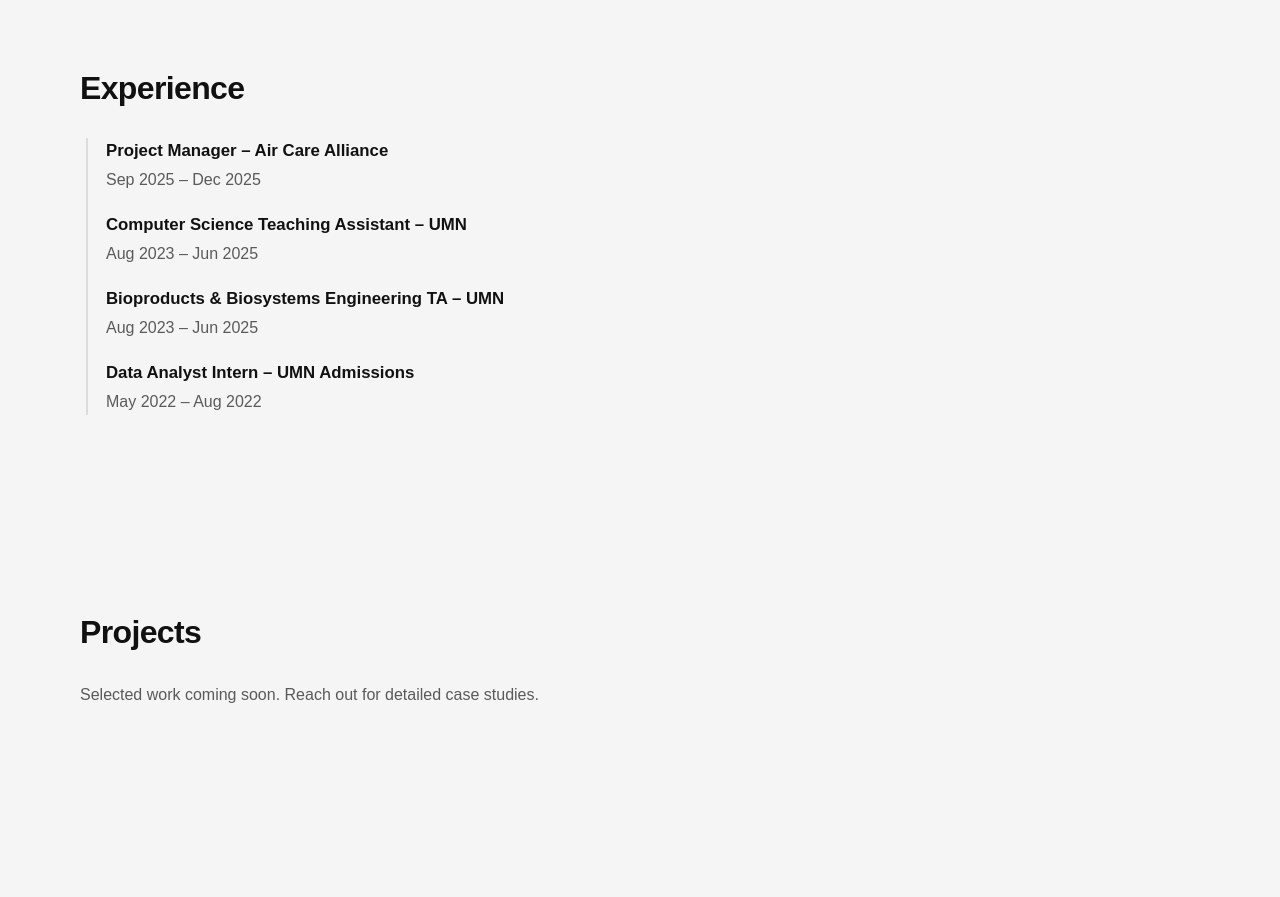
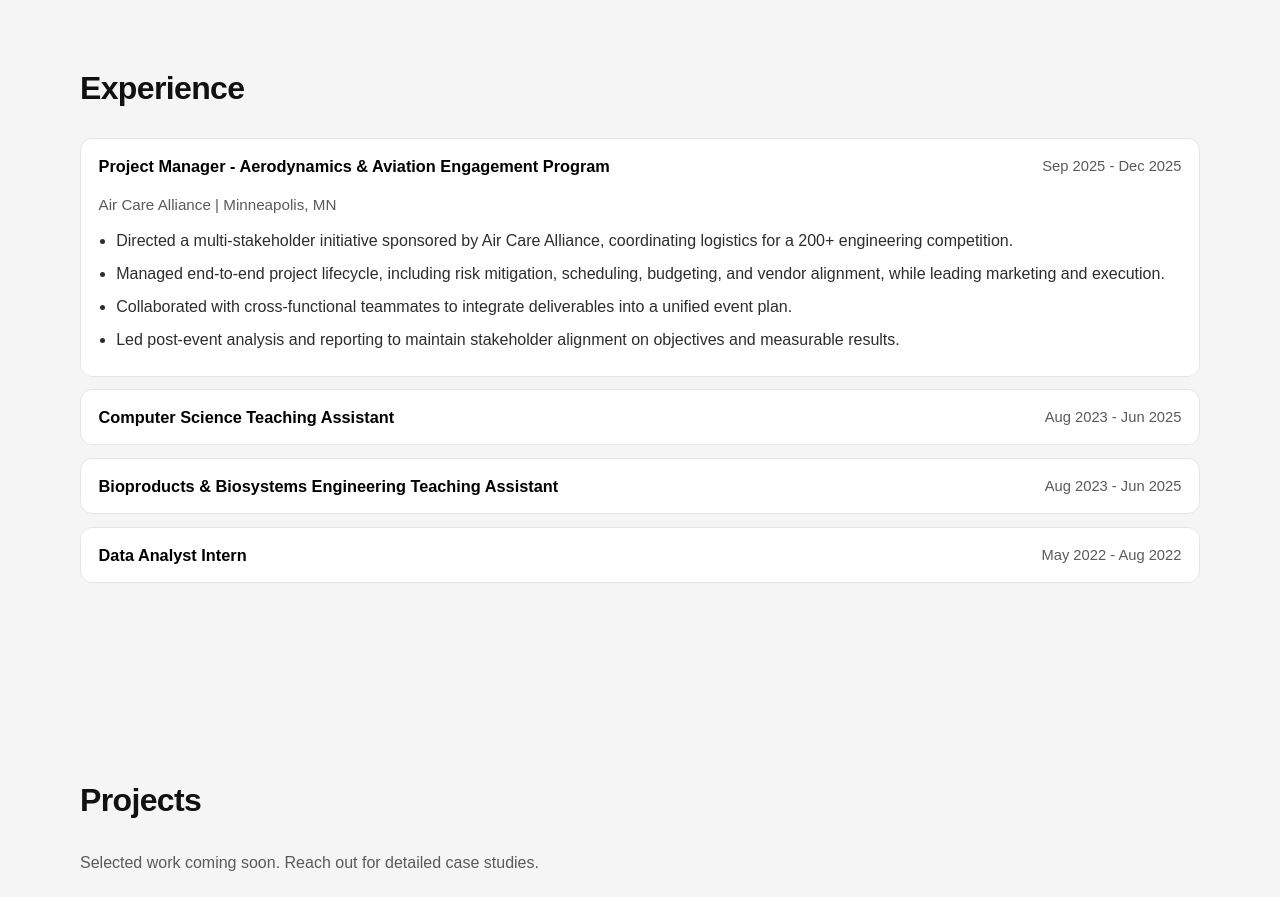
Before and after one commit to rohankumar009/rohank.dev, a plain HTML site: page index.html in a window 1280 px wide. Shown: the part 1560-2457 px from the top of the page. Drawn offline with Linux system fonts and the light colour scheme.

Commit message:
update site

```diff
--- a/index.html
+++ b/index.html
@@ -111,22 +111,65 @@
       <section class="experience section" id="experience">
         <div class="container">
           <h3 class="section-title">Experience</h3>
-          <div class="timeline">
-            <article class="timeline-item">
-              <h4>Project Manager – Air Care Alliance</h4>
-              <p class="date">Sep 2025 – Dec 2025</p>
+          <div class="experience-accordion">
+            <article class="exp-item open">
+              <button class="exp-toggle" aria-expanded="true" aria-controls="exp-panel-1" id="exp-toggle-1">
+                <span class="exp-title">Project Manager - Aerodynamics &amp; Aviation Engagement Program</span>
+                <span class="exp-date">Sep 2025 - Dec 2025</span>
+              </button>
+              <div class="exp-panel" id="exp-panel-1" role="region" aria-labelledby="exp-toggle-1">
+                <p class="exp-meta">Air Care Alliance | Minneapolis, MN</p>
+                <ul>
+                  <li>Directed a multi-stakeholder initiative sponsored by Air Care Alliance, coordinating logistics for a 200+ engineering competition.</li>
+                  <li>Managed end-to-end project lifecycle, including risk mitigation, scheduling, budgeting, and vendor alignment, while leading marketing and execution.</li>
+                  <li>Collaborated with cross-functional teammates to integrate deliverables into a unified event plan.</li>
+                  <li>Led post-event analysis and reporting to maintain stakeholder alignment on objectives and measurable results.</li>
+                </ul>
+              </div>
             </article>
-            <article class="timeline-item">
-              <h4>Computer Science Teaching Assistant – UMN</h4>
-              <p class="date">Aug 2023 – Jun 2025</p>
+
+            <article class="exp-item">
+              <button class="exp-toggle" aria-expanded="false" aria-controls="exp-panel-2" id="exp-toggle-2">
+                <span class="exp-title">Computer Science Teaching Assistant</span>
+                <span class="exp-date">Aug 2023 - Jun 2025</span>
+              </button>
+              <div class="exp-panel" id="exp-panel-2" role="region" aria-labelledby="exp-toggle-2">
+                <p class="exp-meta">University of Minnesota - Twin Cities | Department of Computer Science &amp; Engineering | Minneapolis, MN</p>
+                <ul>
+                  <li>Led weekly lab sessions for 200+ students in Java across Software Design/Testing, Data Structures, and Data Processing.</li>
+                  <li>Built automated grading tools and refined rubrics, reducing repetitive regrade requests and streamlining grading projects.</li>
+                  <li>Troubleshot issues in office hours, contributed to code reviews, and conducted review sessions.</li>
+                </ul>
+              </div>
             </article>
-            <article class="timeline-item">
-              <h4>Bioproducts &amp; Biosystems Engineering TA – UMN</h4>
-              <p class="date">Aug 2023 – Jun 2025</p>
+
+            <article class="exp-item">
+              <button class="exp-toggle" aria-expanded="false" aria-controls="exp-panel-3" id="exp-toggle-3">
+                <span class="exp-title">Bioproducts &amp; Biosystems Engineering Teaching Assistant</span>
+                <span class="exp-date">Aug 2023 - Jun 2025</span>
+              </button>
+              <div class="exp-panel" id="exp-panel-3" role="region" aria-labelledby="exp-toggle-3">
+                <p class="exp-meta">University of Minnesota - Twin Cities | College of Science &amp; Engineering | Minneapolis, MN</p>
+                <ul>
+                  <li>Co-authored assignments and solutions to clarify expectations, reduce student confusion, and speed turnaround.</li>
+                  <li>Delivered weekly written feedback to 250+ students on topics in Bioproducts and Biosystems Engineering.</li>
+                </ul>
+              </div>
             </article>
-            <article class="timeline-item">
-              <h4>Data Analyst Intern – UMN Admissions</h4>
-              <p class="date">May 2022 – Aug 2022</p>
+
+            <article class="exp-item">
+              <button class="exp-toggle" aria-expanded="false" aria-controls="exp-panel-4" id="exp-toggle-4">
+                <span class="exp-title">Data Analyst Intern</span>
+                <span class="exp-date">May 2022 - Aug 2022</span>
+              </button>
+              <div class="exp-panel" id="exp-panel-4" role="region" aria-labelledby="exp-toggle-4">
+                <p class="exp-meta">University of Minnesota - Twin Cities | Undergraduate Office of Admissions | Minneapolis, MN</p>
+                <ul>
+                  <li>Utilized Pandas and NumPy to standardize a backlog of 200,000+ student records, improving admissions data accuracy by 90%.</li>
+                  <li>Built Power BI dashboards to analyze applicant demographics across admissions, funnel metrics, and year-to-year variance.</li>
+                  <li>Partnered with cross-functional teams in Agile sprints and presented weekly insights to stakeholders while working in Scrum teams.</li>
+                </ul>
+              </div>
             </article>
           </div>
         </div>
--- a/script.js
+++ b/script.js
@@ -1,7 +1,8 @@
 const menuToggle = document.getElementById('menu-toggle');
 const mobileMenu = document.getElementById('mobile-menu');
-const mobileLinks = mobileMenu.querySelectorAll('a');
+const mobileLinks = mobileMenu ? mobileMenu.querySelectorAll('a') : [];
 const yearEl = document.getElementById('year');
+const expItems = document.querySelectorAll('.exp-item');
 
 if (yearEl) {
   yearEl.textContent = new Date().getFullYear();
@@ -34,3 +35,23 @@ allLinks.forEach((link) => {
     target.scrollIntoView({ behavior: 'smooth', block: 'start' });
   });
 });
+
+expItems.forEach((item) => {
+  const toggle = item.querySelector('.exp-toggle');
+  if (!toggle) return;
+
+  toggle.addEventListener('click', () => {
+    const isOpen = item.classList.contains('open');
+
+    expItems.forEach((currentItem) => {
+      const currentToggle = currentItem.querySelector('.exp-toggle');
+      currentItem.classList.remove('open');
+      if (currentToggle) currentToggle.setAttribute('aria-expanded', 'false');
+    });
+
+    if (!isOpen) {
+      item.classList.add('open');
+      toggle.setAttribute('aria-expanded', 'true');
+    }
+  });
+});
--- a/style.css
+++ b/style.css
@@ -250,8 +250,7 @@ a {
 
 .card p,
 .about-content p,
-.projects-note,
-.timeline-item .date {
+.projects-note {
   color: var(--muted);
 }
 
@@ -279,17 +278,70 @@ a {
   margin-bottom: 0.25rem;
 }
 
-.timeline {
-  border-left: 2px solid #dcdcdc;
-  margin-left: 0.4rem;
-  padding-left: 1.1rem;
+.experience-accordion {
   display: grid;
-  gap: 1.2rem;
+  gap: 0.8rem;
 }
 
-.timeline-item h4 {
-  font-size: 1.05rem;
-  margin-bottom: 0.15rem;
+.exp-item {
+  border: 1px solid var(--border);
+  border-radius: 12px;
+  background: #fff;
+  overflow: hidden;
+}
+
+.exp-toggle {
+  width: 100%;
+  border: 0;
+  background: transparent;
+  text-align: left;
+  padding: 1rem 1.1rem;
+  display: grid;
+  grid-template-columns: 1fr auto;
+  align-items: center;
+  gap: 0.8rem;
+  cursor: pointer;
+  transition: background 0.2s ease;
+}
+
+.exp-toggle:hover {
+  background: #fafafa;
+}
+
+.exp-title {
+  font-size: 1.02rem;
+  font-weight: 700;
+  line-height: 1.35;
+}
+
+.exp-date {
+  color: var(--muted);
+  font-size: 0.92rem;
+  white-space: nowrap;
+}
+
+.exp-panel {
+  display: none;
+  padding: 0 1.1rem 1rem;
+}
+
+.exp-item.open .exp-panel {
+  display: block;
+}
+
+.exp-meta {
+  color: var(--muted);
+  margin-bottom: 0.7rem;
+  font-size: 0.95rem;
+}
+
+.exp-panel ul {
+  margin-left: 1.1rem;
+}
+
+.exp-panel li {
+  margin-bottom: 0.45rem;
+  color: #2d2d2d;
 }
 
 .contact-wrap {
@@ -355,6 +407,14 @@ a {
     grid-template-columns: 1fr;
   }
 
+  .exp-toggle {
+    grid-template-columns: 1fr;
+  }
+
+  .exp-date {
+    white-space: normal;
+  }
+
   .hero {
     padding-top: 124px;
   }
```
